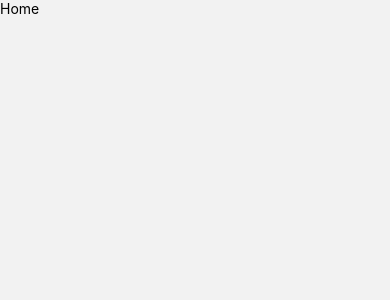
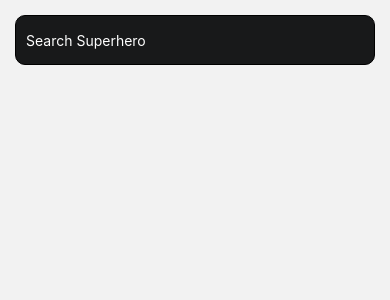
Before and after one commit to Heckiz/superheroApp, a React Native app: screen / in a window 390 px wide. Shown: the top 300 px of the page. Built offline with nearby package versions, Linux system fonts and the light colour scheme.

Commit message:
search bar is added

```diff
--- /dev/null
+++ b/src/components/Superheros/index.tsx
@@ -0,0 +1,25 @@
+import React, {FC} from 'react';
+import {TextInput} from 'react-native';
+import {SafeAreaView} from 'react-native-safe-area-context';
+import fetchSuperheros from '../../services/fetchSuperheros';
+import styles from './styles';
+
+const Superheros: FC = () => {
+  //   const [search, setSearch] = useState<string>('');
+
+  const handleSearch: Function = async (text: string) => {
+    const {result} = await fetchSuperheros(`search/${text}`);
+    console.log(result);
+  };
+
+  return (
+    <SafeAreaView>
+      <TextInput
+        style={styles.input}
+        placeholder="Search Superhero"
+        onChangeText={text => handleSearch(text)}
+      />
+    </SafeAreaView>
+  );
+};
+export default Superheros;
--- /dev/null
+++ b/src/components/Superheros/styles.ts
@@ -0,0 +1,15 @@
+import {StyleSheet} from 'react-native';
+
+const styles = StyleSheet.create({
+  input: {
+    height: 50,
+    margin: 15,
+    borderWidth: 1,
+    padding: 10,
+    color: 'white',
+    backgroundColor: '#18191a',
+    borderRadius: 10,
+  },
+});
+
+export default styles;
--- a/src/screens/Home/index.tsx
+++ b/src/screens/Home/index.tsx
@@ -1,8 +1,8 @@
 import React, {FC} from 'react';
-import {Text} from 'react-native';
+import Superheros from '../../components/Superheros';
 
 const Home: FC = () => {
-  return <Text>Home</Text>;
+  return <Superheros />;
 };
 
 export default Home;
```
